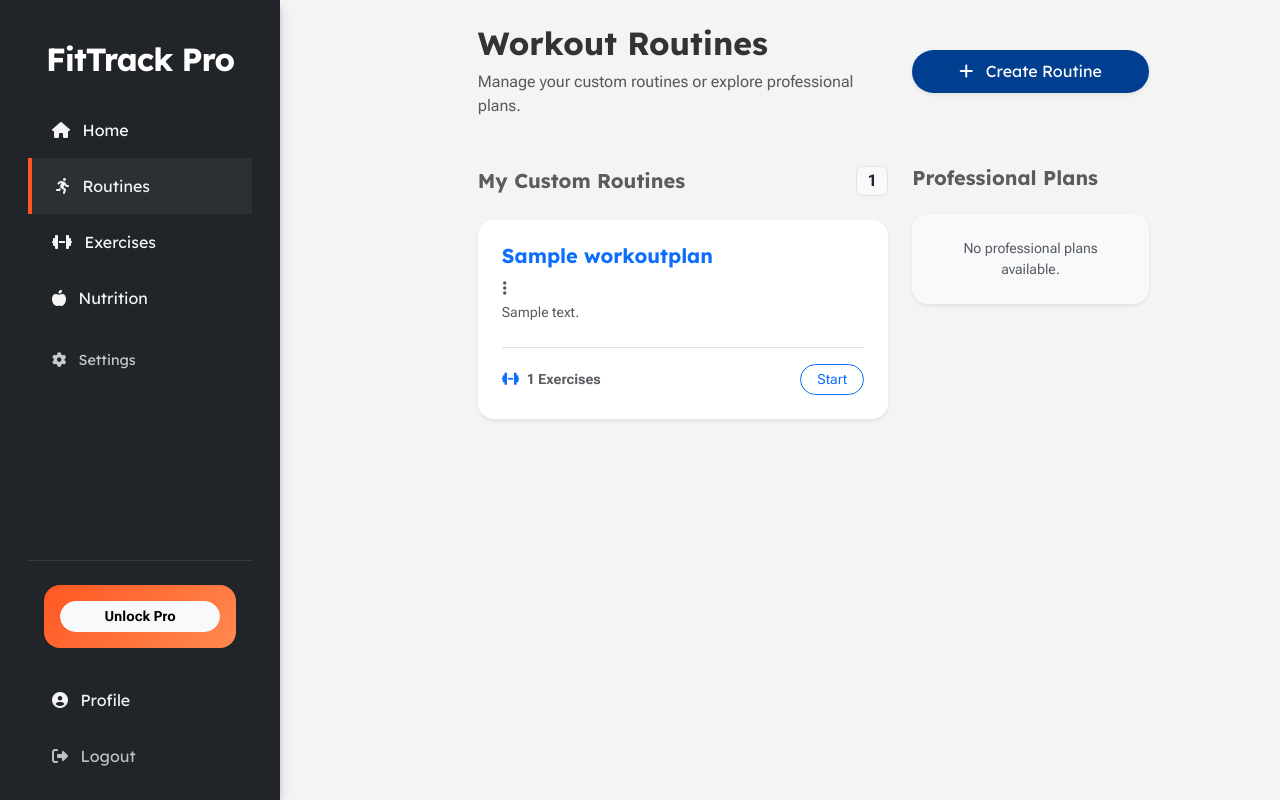
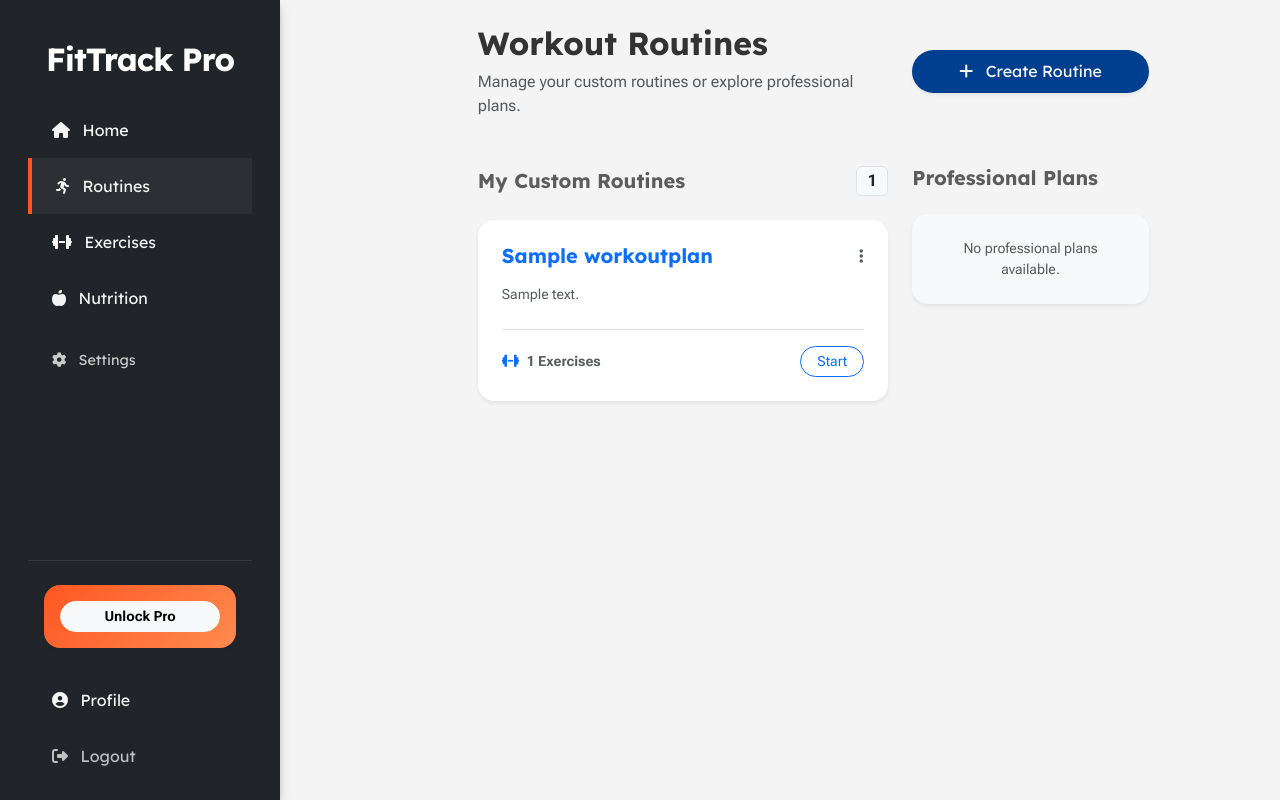
Before and after one commit to mlucasmichel/FitTrack-Pro, a Django app: page /workouts/routines/ in a window 1280 px wide; the page is wider, and only the part inside the window is pictured. Run offline with Django 5.2, Linux system fonts and the light colour scheme; a user stored in the database is signed in; tables that the repository leaves empty hold one stand-in row (values such as "Sample post"); some libraries are stand-ins or nearby versions.

Commit message:
Refactor routine card layout

```diff
--- a/workouts/templates/workouts/routines.html
+++ b/workouts/templates/workouts/routines.html
@@ -45,8 +45,8 @@
                 <div class="col">
                     <div class="card h-100 border-0 shadow-sm rounded-4 bg-white">
                         <div class="card-body p-4 d-flex flex-column">
+                            <div class="d-flex justify-content-between align-items-start mb-2">
                                 <h5 class="fw-bold text-primary">{{ routine.title }}</h5>
-
                                 <div class="dropdown">
                                     <button class="btn btn-link text-muted p-0" type="button" data-bs-toggle="dropdown" aria-expanded="false">
                                         <i class="fas fa-ellipsis-v"></i>
@@ -67,6 +67,7 @@
                                             </form>
                                         </li>
                                     </ul>
+                                </div>
                             </div>
 
                             <p class="text-muted small mb-4">
```
Lines whose indentation alone changed are shown as unchanged.
